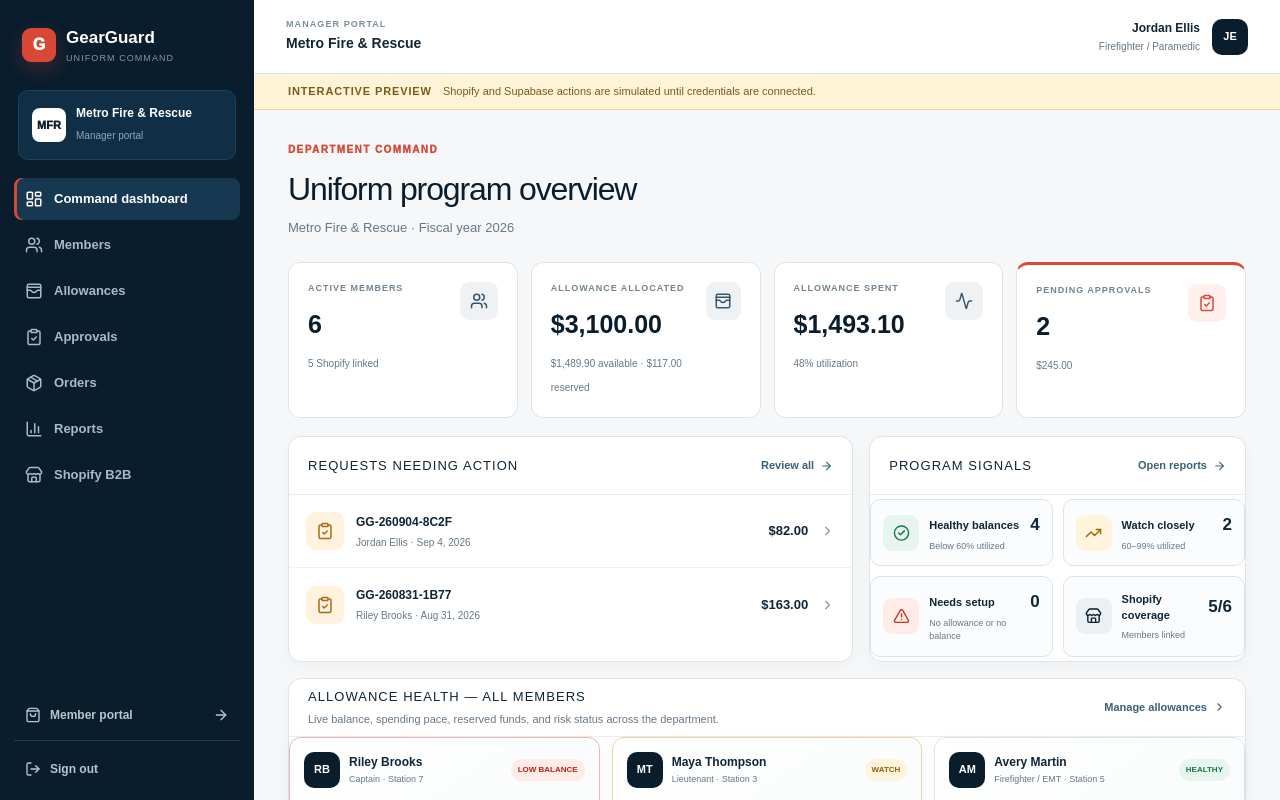
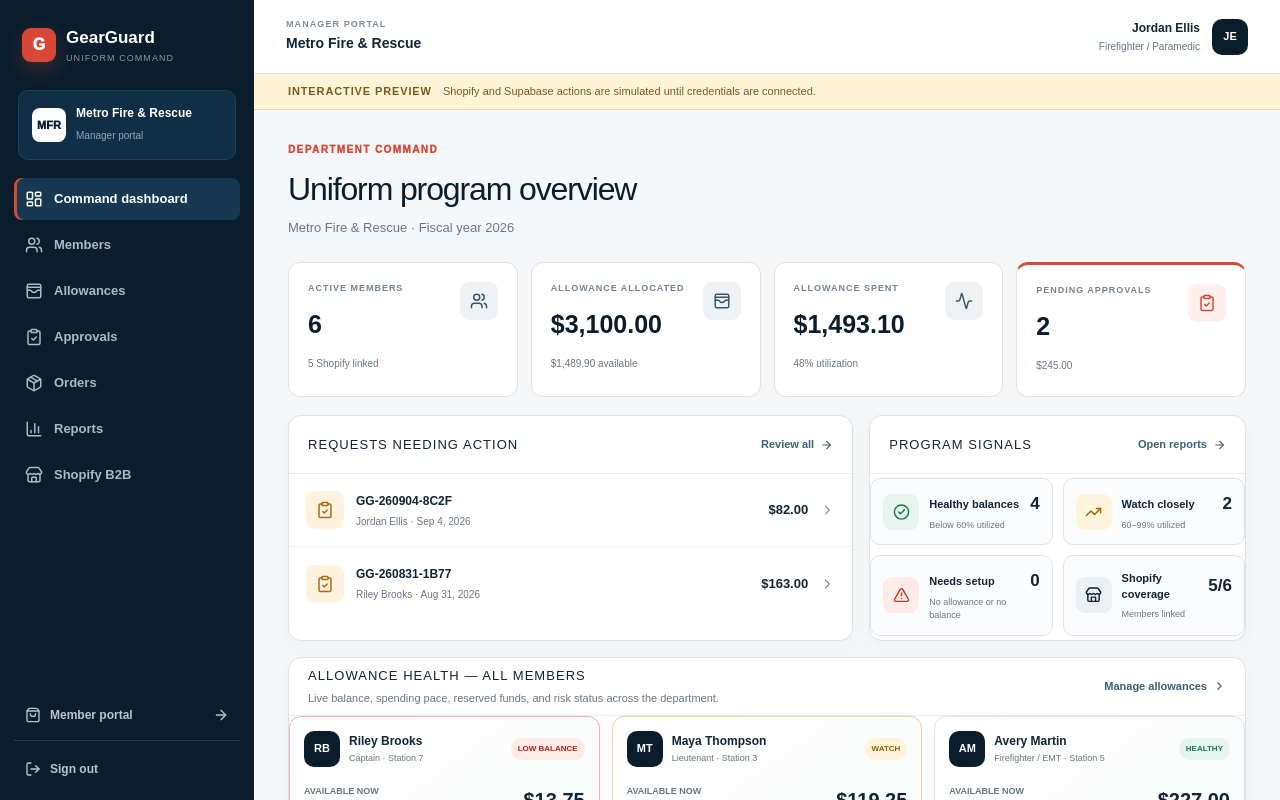
Before and after one commit to anthonynstephens-arch/gearguard, a Next.js app: page /manager in a window 1280 px wide. Shown: the top 800 px of the page. Built offline with nearby package versions, Linux system fonts and the light colour scheme.

Commit message:
Restore annual allowance allocation total

```diff
--- a/src/components/portal-app.tsx
+++ b/src/components/portal-app.tsx
@@ -783,14 +783,16 @@ export function PortalApp({
     );
   }
   function ManagerOverview() {
-    const remaining = accounts.reduce(
+    const allocated = accounts.reduce(
+        (sum, account) => sum + account.annual_amount,
+        0,
+      ),
+      remaining = accounts.reduce(
         (sum, account) =>
           sum + Math.max(0, account.current_balance - account.reserved_amount),
         0,
       ),
-      reserved = accounts.reduce((sum, account) => sum + account.reserved_amount, 0),
-      spent = accounts.reduce((sum, account) => sum + account.spent_amount, 0),
-      allocated = spent + remaining + reserved;
+      spent = accounts.reduce((sum, account) => sum + account.spent_amount, 0);
     const utilization=allocated>0?(spent/allocated)*100:0;
     const healthRows=members.map(member=>{const account=accounts.find(item=>item.member_id===member.id);const annual=account?.annual_amount||0,used=account?.spent_amount||0,reserved=account?.reserved_amount||0,available=Math.max(0,(account?.current_balance||0)-reserved),usedPct=annual>0?Math.min(100,(used/annual)*100):0;const level=annual===0?"unassigned":available===0?"exhausted":usedPct>=80?"low":usedPct>=60?"watch":"healthy";return{member,account,annual,used,reserved,available,usedPct,level}}).sort((a,b)=>b.usedPct-a.usedPct||a.member.last_name.localeCompare(b.member.last_name));
     return (
@@ -810,7 +812,7 @@ export function PortalApp({
           <Stat
             label="Allowance allocated"
             value={money(allocated)}
-            meta={`${money(remaining)} available${reserved>0?` · ${money(reserved)} reserved`:""}`}
+            meta={`${money(remaining)} available`}
             icon={WalletCards}
           />
           <Stat
@@ -1007,7 +1009,7 @@ export function PortalApp({
     const allowanceRows=accounts.map(account=>{const member=memberById.get(account.member_id);const available=Math.max(0,account.current_balance-account.reserved_amount);const utilization=account.annual_amount>0?Math.min(100,(account.spent_amount/account.annual_amount)*100):0;return{...account,member,available,utilization}}).sort((a,b)=>b.utilization-a.utilization);
     const managedShopifyNames=new Set(requests.map(order=>order.shopify_order_name).filter(Boolean));
     const orderRows=[...requests.map(order=>({reference:order.shopify_order_name||order.request_number,member:order.member_name,date:order.submitted_at,status:order.status,total:order.total_amount,source:"GearGuard"})),...historicalOrders.filter(order=>!managedShopifyNames.has(order.shopify_order_name)).map(order=>({reference:order.shopify_order_name,member:order.member_name,date:order.order_created_at,status:"IMPORTED",total:order.order_amount,source:"Shopify import"}))].sort((a,b)=>new Date(b.date).getTime()-new Date(a.date).getTime());
-    const spent=accounts.reduce((sum,account)=>sum+account.spent_amount,0),remaining=allowanceRows.reduce((sum,row)=>sum+row.available,0),reserved=accounts.reduce((sum,account)=>sum+account.reserved_amount,0),allocated=spent+remaining+reserved,utilization=allocated>0?(spent/allocated)*100:0;
+    const allocated=accounts.reduce((sum,account)=>sum+account.annual_amount,0),spent=accounts.reduce((sum,account)=>sum+account.spent_amount,0),remaining=allowanceRows.reduce((sum,row)=>sum+row.available,0),reserved=accounts.reduce((sum,account)=>sum+account.reserved_amount,0),utilization=allocated>0?(spent/allocated)*100:0;
     const attentionRows=allowanceRows.filter(row=>row.annual_amount===0||row.available<=row.annual_amount*.2||row.member?.status!=="active"||!row.member?.shopify_company_contact_id);
     function downloadReport(){
       const rows=reportView==="allowances"?[["Member","Email","Rank","Annual allowance","Spent","Reserved","Available","Utilization"],...allowanceRows.map(row=>[`${row.member?.first_name||""} ${row.member?.last_name||""}`.trim(),row.member?.email||"",row.member?.rank||"",row.annual_amount,row.spent_amount,row.reserved_amount,row.available,`${row.utilization.toFixed(1)}%`])]:reportView==="orders"?[["Order","Member","Date","Status","Source","Total"],...orderRows.map(row=>[row.reference,row.member,row.date,row.status,row.source,row.total])]:[["Member","Issue","Available","Annual allowance","Shopify linked","Status"],...attentionRows.map(row=>[`${row.member?.first_name||""} ${row.member?.last_name||""}`.trim(),row.annual_amount===0?"No allowance assigned":row.available<=row.annual_amount*.2?"Low balance":row.member?.status!=="active"?"Member not active":"Not linked to Shopify",row.available,row.annual_amount,row.member?.shopify_company_contact_id?"Yes":"No",row.member?.status||""])];
```
